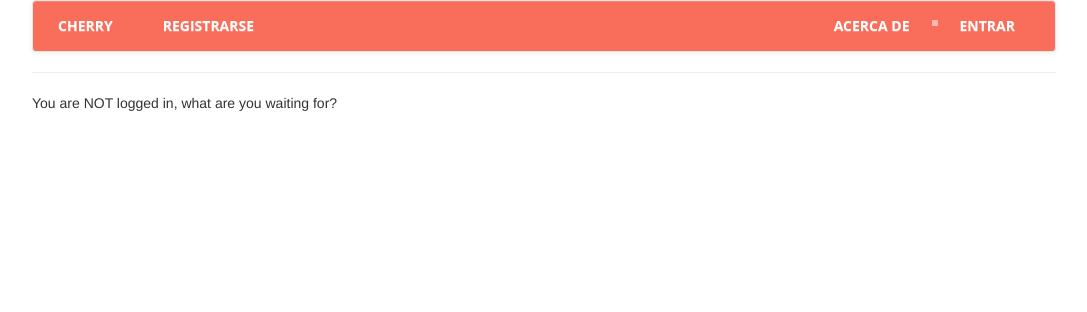
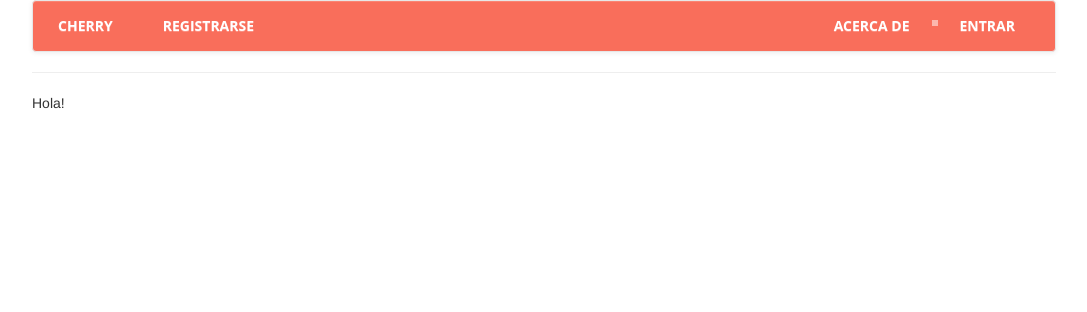
Before and after one commit to jaimesanz/paguen_po, a Django app: template expenses_manager/templates/home.html in a window 1280 px wide. Shown: the top 312 px of the page, without its empty margins (96-1183 px from the left). Run offline with Django 3.2, Linux system fonts and the light colour scheme; the template is opened without the code that fills it, so the values that code supplies are empty; some libraries are stand-ins or nearby versions.

Commit message:
Tranlated remaining templates to spanish

```diff
--- a/expenses_manager/templates/base.html
+++ b/expenses_manager/templates/base.html
@@ -13,7 +13,7 @@
 		<script src="{% static 'js/jquery-1.12.2.js' %}" type="text/javascript"></script>
 		<script src="{% static 'js/bootstrap.js' %}" type="text/javascript"></script>
 		<script type="text/javascript"></script>
-		<title>Expenses Manager</title>
+		<title>Cherries, cherries everywhere</title>
 	</head>
 	<body>
 		<div id="content">
--- a/expenses_manager/templates/home.html
+++ b/expenses_manager/templates/home.html
@@ -2,8 +2,8 @@
 
 {% block content %}
 	{% if user.is_authenticated %}
-	<p>Hello {{user.username}}.</p>
+	<p>Hola {{user.username}}.</p>
 	{% else %}
-	<p>You are NOT logged in, what are you waiting for?</p>
+	<p>Hola!</p>
 	{% endif %}
 {% endblock %}
--- a/expenses_manager/templates/login_test.html
+++ b/expenses_manager/templates/login_test.html
@@ -1,5 +1,5 @@
 {% extends "base.html" %}
 
 {% block content %}
-<h1>Mr {{user.username}}, you are indeed logged in</h1>
+<h1>Sr {{user.username}}, usted efectivamente se encuentra logeado.</h1>
 {% endblock %}
```
